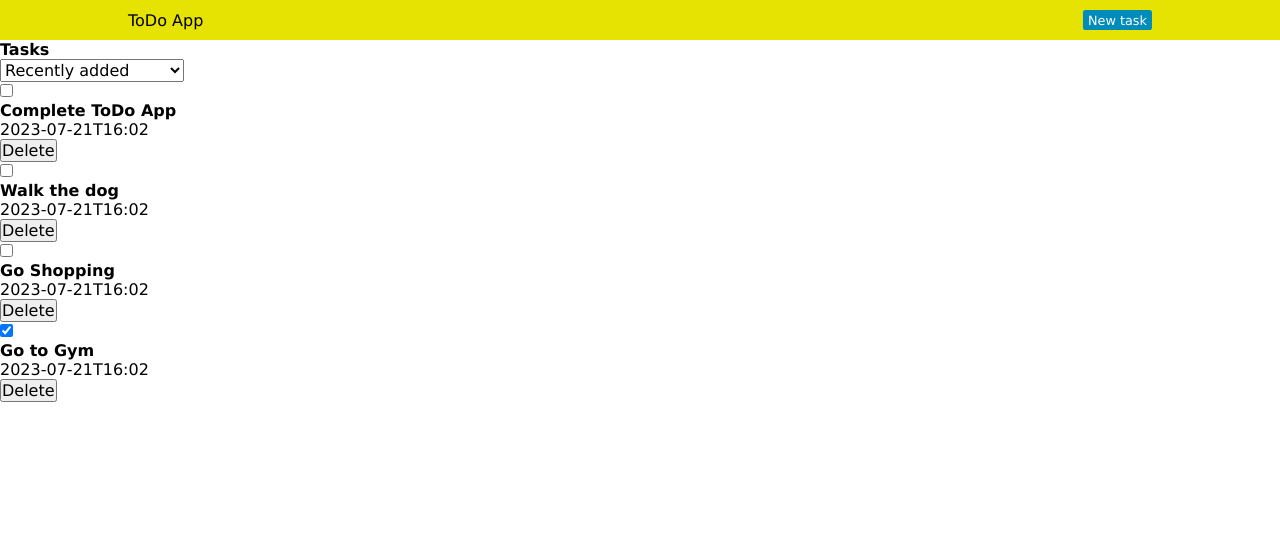
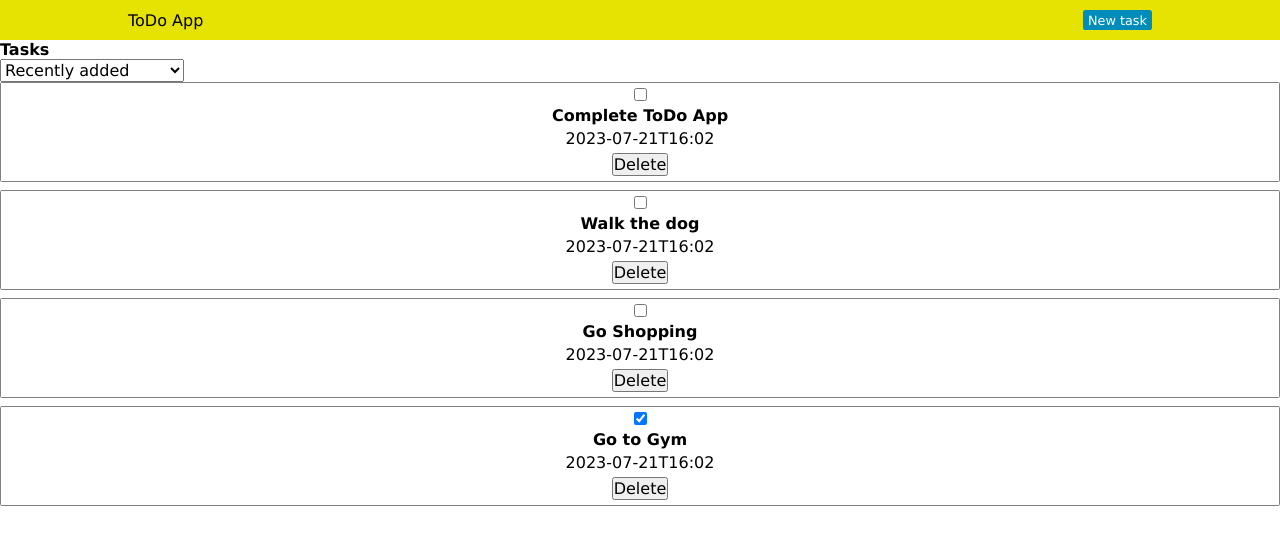
Before and after one commit to Zukauskas/todo-app, a website: page index.html in a window 1280 px wide. Drawn offline with Linux system fonts and the light colour scheme.

Commit message:
Add basic style for task items

```diff
--- a/index.js
+++ b/index.js
@@ -86,6 +86,7 @@ function contentDisplay() {
       taskList[i].taskProgress == "inProgress" ? false : true;
     deleteButton.textContent = "Delete";
 
+    taskCard.classList.add("task-card");
     taskCard.appendChild(taskCompletion);
     taskCard.appendChild(taskDescription);
     taskCard.appendChild(taskDeadline);
--- a/styles/main.css
+++ b/styles/main.css
@@ -52,6 +52,23 @@ body {
   height: calc(100vh - 40px);
 }
 
+#task-list {
+  display: flex;
+  width: 100%;
+  flex-direction: column;
+  gap: 0.5em;
+}
+
+.task-card {
+  display: flex;
+  flex-direction: column;
+  align-items: center;
+  gap: 0.3em;
+  padding: 0.3em;
+  border: 0.1em solid gray;
+  border-radius: 0.1em;
+}
+
 #modal-container {
   position: absolute;
   background-color: rgb(214, 214, 214);
```
